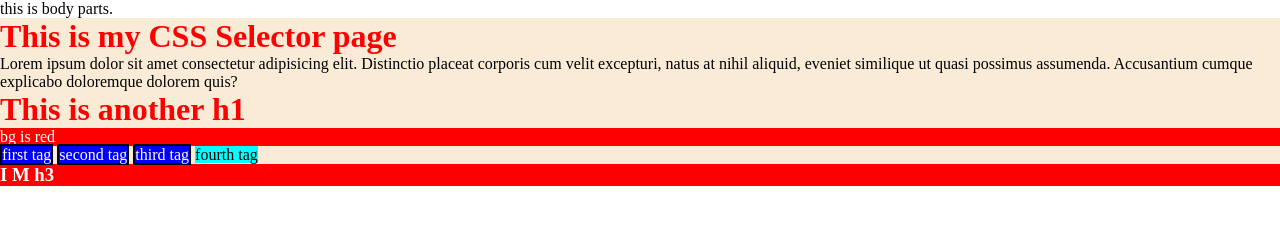
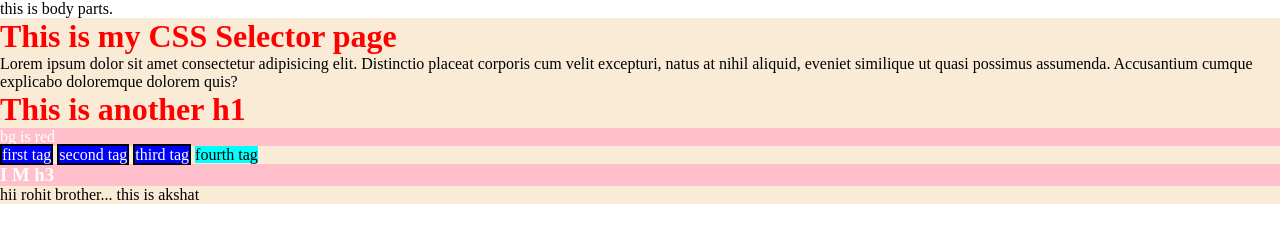
Before and after one commit to rohitdevlcode/fresherbatch-apr22, a plain HTML site: page css2.html in a window 1280 px wide. Drawn offline with Linux system fonts and the light colour scheme.

Commit message:
akshat
hii brother

```diff
--- a/css2.html
+++ b/css2.html
@@ -12,7 +12,7 @@
         }
         #red, h3{
             color: white;
-            background-color: red;
+            background-color: pink;
         }
         .blue{
             background-color: blue;
@@ -40,6 +40,7 @@
         <span class="blue">third tag</span>
         <span class="yellow">fourth tag</span>
         <h3>I M h3</h3>
+       hii rohit brother... this is akshat
 
     </div>
 </body>
```
